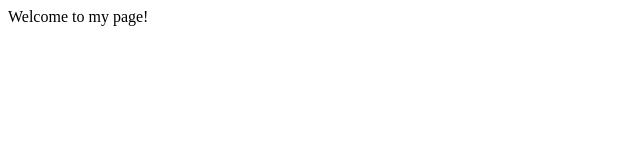
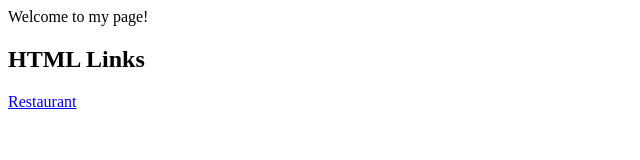
Before and after one commit to Abdullah35th/Abdullah35th.github.io, a plain HTML site: page index.html in a window 1280 px wide. Shown: the whole page, without its empty margins (0-640 px from the left). Drawn offline with Linux system fonts and the light colour scheme.

Commit message:
Update index.html

```diff
--- a/index.html
+++ b/index.html
@@ -1 +1,11 @@
 Welcome to my page!
+
+<!DOCTYPE html>
+<html>
+<body>
+
+<h2>HTML Links</h2>
+<p><a href="file:///C:/Users/Abdullah%20Nazari/OneDrive/Documents/Tech%20Hire/IntroductionToWebDevelopment/classwork/hello-worldHTML/Portfolio/Restaurant.html">Restaurant</a></p>
+
+</body>
+</html>
```
